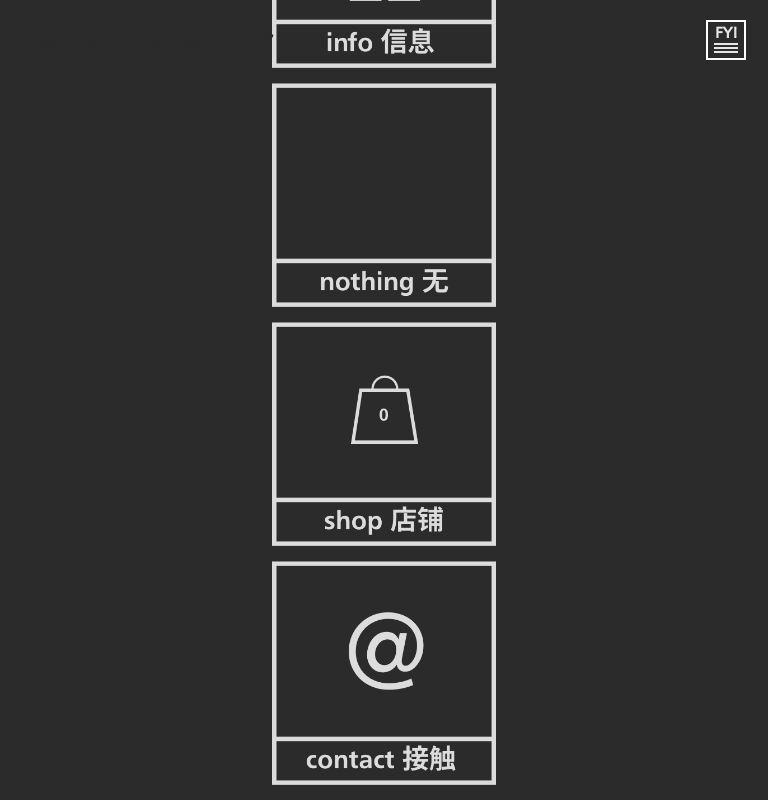
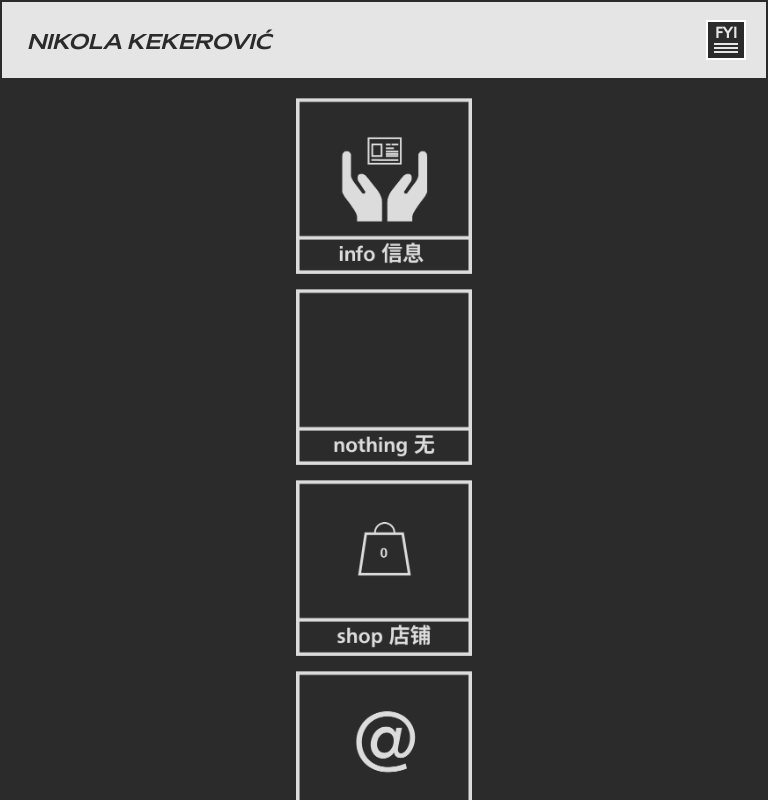
Before and after one commit to Brkatileek/nkwebsite, a plain HTML site: page fyi.html in a window 768 px wide. Both pictures are taken after a click on the button "FYI". Shown: the top 800 px of the page. Drawn offline with Linux system fonts and the light colour scheme.

Commit message:
nav bar activ changes

```diff
--- a/style.css
+++ b/style.css
@@ -1063,7 +1063,7 @@ table {
     right: 0px;
     width: 100%;
     position: fixed;
-    top: 0px;
+    top: 80px;
     left: 0px;
     background-color: #2b2b2b;
     color: #e5e5e5;
@@ -1081,11 +1081,11 @@ table {
     align-items: center;
     flex-wrap: nowrap;
     flex-direction: column;
-    justify-content: flex-end;
+    justify-content: center;
     gap: 0;
 }
 .infobutton {
-  max-height: 14rem;
+  max-height: 11rem;
   max-width: 18rem;
 }
 
@@ -1109,7 +1109,7 @@ table {
     right: 0px;
     width: 100%;
     position: fixed;
-    top: 0px;
+    top: 80px;
     left: 0px;
     background-color: #2b2b2b;
     color: #e5e5e5;
@@ -1144,7 +1144,7 @@ table {
     right: 0px;
     width: 100%;
     position: fixed;
-    top: 0px;
+    top: 80px;
     left: 0px;
     background-color: #2b2b2b;
     color: #e5e5e5;
```
